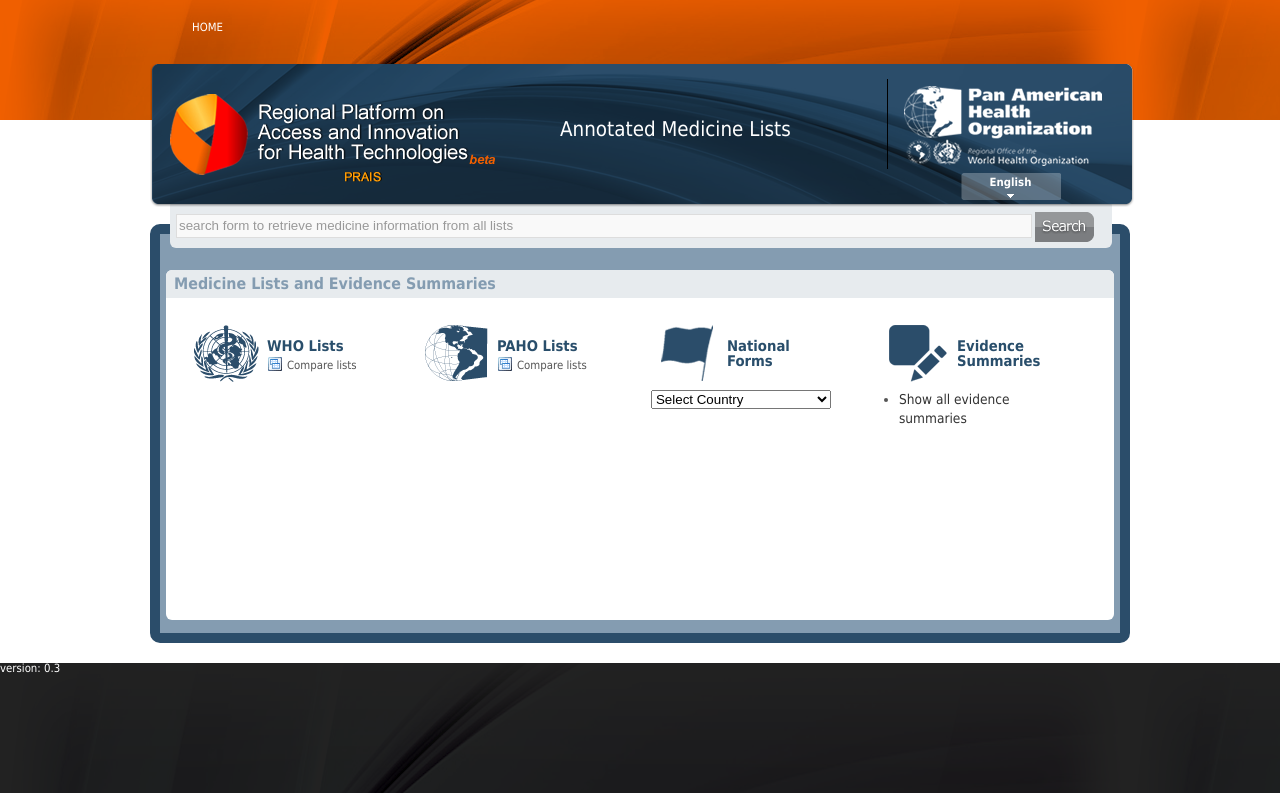
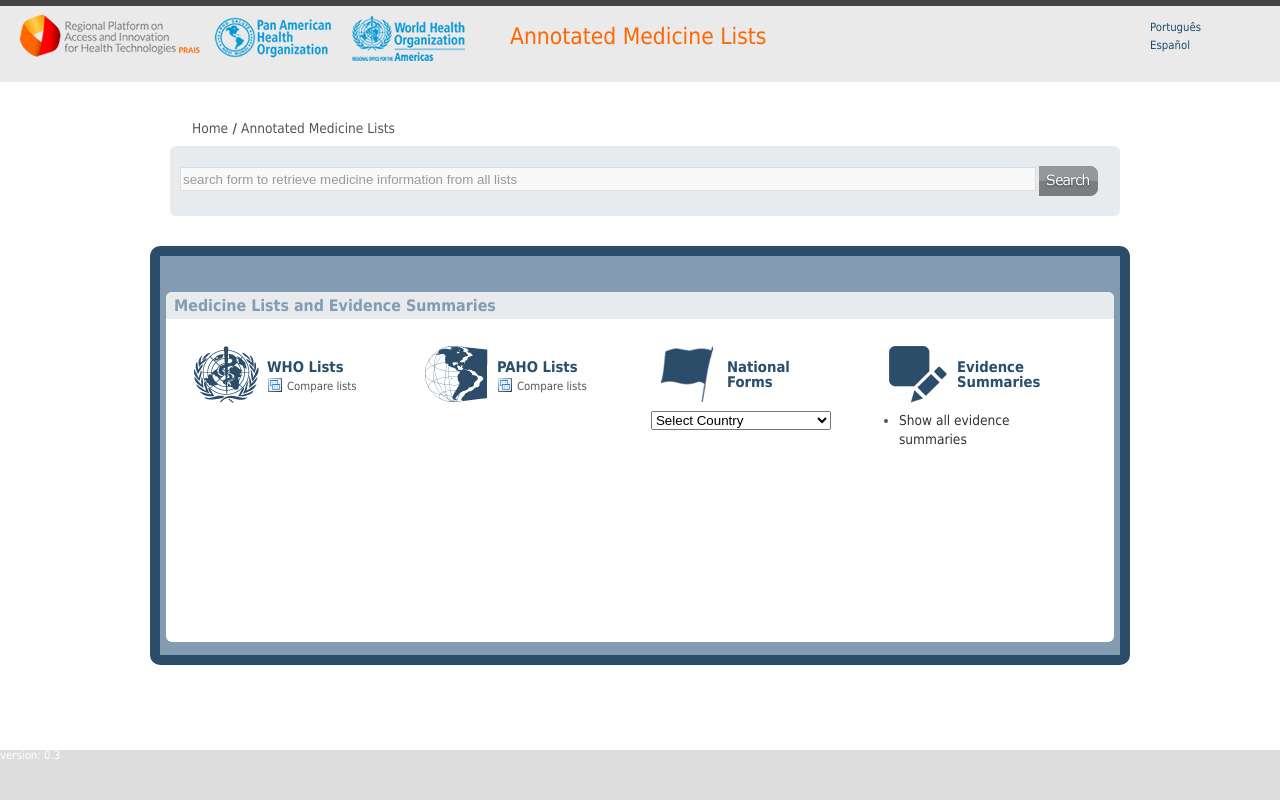
Before and after one commit to bireme/medlist, a Django app: template medlist/templates/main/index.html in a window 1280 px wide. Run offline with Django 3.2, Linux system fonts and the light colour scheme; the template is opened without the code that fills it, so the values that code supplies are empty; parts of the project's set-up code (start-up, migrations or seed data) failed here and were passed over; some libraries are stand-ins or nearby versions.

Commit message:
Ajustes para nova identidade visual da plataforma PRAIS. #3

```diff
--- a/medlist/static/css/styles.css
+++ b/medlist/static/css/styles.css
@@ -66,7 +66,6 @@ STRONG {
 	font-weight: bold;
 }
 BODY {
-    background: #FFF url(../images/bg-barra-superior_s1.png) repeat-x 0px -10px;
 	font-family: tahoma;
 	color: #555;
 }
@@ -256,8 +255,9 @@ BODY, TABLE, TD, TH {
 	font-weight: normal;
 }
 .middle {
-	margin: 160px 0px 20px 0px;
+	margin: 40px 0px 20px 0px;
 }
+
 .home .middle .content {
 	background: #849CB1;
 	border: 10px solid #2B4D6A;
@@ -268,11 +268,9 @@ BODY, TABLE, TD, TH {
 .middle #searchBox {
 	background: #E7EBEE;
 	border-radius: 6px;
-	padding: 12px 6px 6px 6px;
-	position: absolute;
-	top: 200px;
+	padding: 20px 10px 20px 10px;
 	z-index: 30;
-	margin: 0px 0px 0px 20px;
+	margin: 10px 0px 30px 20px;
 	width: 930px;
 }
 .middle #searchBox #searchSubmit {
@@ -684,10 +682,17 @@ TH.tableHeadFilters LABEL{
 
 }
 .footer {
-	background: #000 url(../images/bg-barra-inferior.png) repeat-x;
 	color: #FFF;
-	height: 130px;
+    background-color: #DDDDDD;
+	height: 50px;
+    width:  100%;
 }
+.footer-fixed{
+    bottom: 0px;
+    position: fixed;
+    width: 100%;
+}
+
 .wrapper {
 	width: 940px;
 	margin: 0px auto;
@@ -740,3 +745,43 @@ TH.tableHeadFilters LABEL{
 	list-style-type:circle;
 	margin: 5px 0 0 30px;
 }
+.header{
+    left: 0px;
+    top: 0px;
+    width: 1280px;
+    height: 76px;
+    background-color: rgb(234, 234, 234);
+    border-top: 6px solid rgb(68, 68, 68);
+}
+.header .logo{
+    position: absolute;
+    left: 20px;
+    top: 15px;
+    width: 455px;
+    height: 46px;
+}
+
+.header .title{
+    position: absolute;
+    left: 510px;
+    top: 25px;
+    height: 46px;
+    font-size: 200%;
+    color: rgb(255, 102, 0);
+}
+.header .language{
+    position: absolute;
+    right: 30px;
+    top: 15px;
+    width: 100px;
+}
+.header .language ul{
+    list-style-type: none;
+    margin: 0;
+    padding: 0;
+    width: 100px;
+}
+.header .language ul li{
+    display: block;
+    margin-top: 7px;
+}
--- a/medlist/templates/base-index.html
+++ b/medlist/templates/base-index.html
@@ -59,9 +59,16 @@
 		</script>
 	</head>
 	<body>
+        {% include "top.html" %}
 		<div class="container home">
-        {% include "top.html" %}
     		<div class="middle">
+                <div class="breadcrumb">
+    				{% block "breadcrumb" %}
+    					<a href="{{ ROOT_URL }}" title="{% trans "Home" %}">{% trans "Home" %}</a> /
+    					<a href="{% url main.views.index %}" title="{% trans "Annotated Medicine Lists" %}">{% trans "Annotated Medicine Lists" %}</a>
+    				{% endblock %}
+    			</div>
+
     			<div id="searchBox">
     				<form name="search" method="post" action="{{IAHX_URL}}" id="searchform">
     					<input type="hidden" name="where" value="MEDICINES"/>
@@ -74,6 +81,8 @@
     			</div>
     		</div>
         </div>
+        <div class="footer-fixed">
             {% include "footer.html" %}
+        </div>
 	</body>
 </html>
--- a/medlist/templates/base.html
+++ b/medlist/templates/base.html
@@ -16,8 +16,8 @@
 		{% block "extrahead" %}{% endblock %}
 	</head>
 	<body>
+        {% include "top.html" %}
 		<div class="container">
-        {% include "top.html" %}
     		<div class="middle">
     			<div class="breadcrumb">
     				{% block "breadcrumb" %}
--- a/medlist/templates/top.html
+++ b/medlist/templates/top.html
@@ -1,4 +1,9 @@
 {% load i18n %}
+<form action="/i18n/setlang/" method="post" id="setlang">
+    {% csrf_token %}
+    <input name="next" type="hidden" value="{{ redirect_to }}" />
+    <input name="language" type="hidden" value=""  id="lang"/>
+</form>
 
 <script>
 	$(function(){
@@ -13,62 +18,22 @@
 			box_langs.toggle();
 		});
     })
-
-
-
 </script>
 
-<div class="top" class="">
-	<div class="topMenu">
-		<ul>
-			<li><a href="{{ ROOT_URL }}" title="{% trans "Home" %}">{% trans "Home" %}</a></li>
-		</ul>
+<div class="header">
+    <div class="logo">
+        <a href="{{ ROOT_URL }}" title="{% trans "Home" %}">
+            <img src="{{ STATIC_URL }}/images/logo-prais-{{request.LANGUAGE_CODE}}.png">
+        </a>
     </div>
-	<div class="spacer"></div>
-	<div class="banner">
-		<div id="logo" class="logo-{{ request.LANGUAGE_CODE }}"><span>{% trans "Regional Platform for Innovation and Access for Health" }</span></div>
-		<div class="identification">
+    <div class="title">
         {% trans "Annotated Medicine Lists" %}
     </div>
-
-		<div class="top-rightBlock">
-			<div class="separator">
-			</div>
-			<div id="top-pahoLogo">
-				<img src="{{ STATIC_URL }}images/logo-paho.png" title="Pan American Health Organization - PAHO/WHO"/>
-			</div>
-			<div class="langSelector">
-
-				<form action="/i18n/setlang/" method="post" id="setlang">
-					{% csrf_token %}
-					<input name="next" type="hidden" value="{{ redirect_to }}" />
-					<input name="language" type="hidden" value=""  id="lang"/>
-				</form>
-				<div class="currentLang">
-					<a href="#">
-						<span>
-							{% if request.LANGUAGE_CODE == "pt-br"%}Português{% endif %}
-							{% if request.LANGUAGE_CODE == "en"%}English{% endif %}
-							{% if request.LANGUAGE_CODE == "es"%}Español{% endif %}
-						</span>
-						<div class="arrow-bottom-wht"></div>
-					</a>
-				</div>
-				<div class="availableLangs" id="langs" style="display: block;">
+    <div class="language" id="langs" style="display: block;">
         <ul>
-						<li id="lang_en"><a href="#" onclick="change_lang('en')" ><span>English</span></a></li>
-						<li id="lang_pt-br"><a href="#" onclick="change_lang('pt-BR')" ><span>Português</span></a></li>
-						<li id="lang_es"><a href="#" onclick="change_lang('es')"><span>Español</span></a></li>
+            <li><a id="lang_en" href="#" onclick="change_lang('en')" ><span>English</span></a></li>
+            <li><a id="lang_pt-br" href="#" onclick="change_lang('pt-BR')" ><span>Português</span></a></li>
+            <li><a id="lang_es" href="#" onclick="change_lang('es')"><span>Español</span></a></li>
         </ul>
     </div>
 </div>
-		</div>
-		<!-- <div class="langSelector">
-			<ul>
-				<li><a id="lang_en" href="#" onclick="change_lang('en')" ><span>English</span></a></li>
-				<li><a id="lang_pt" href="#" onclick="change_lang('pt-BR')" ><span>Português</span></a></li>
-				<li><a id="lang_es" href="#" onclick="change_lang('es')"><span>Español</span></a></li>
-			</ul>
-		</div> -->
-	</div>
-</div>
```
Also changed, not shown: medlist/static/images/logo-prais-en.png (added), medlist/static/images/logo-prais-es.png (added), medlist/static/images/logo-prais-pt-br.png (added). Lines whose indentation alone changed are shown as unchanged.
